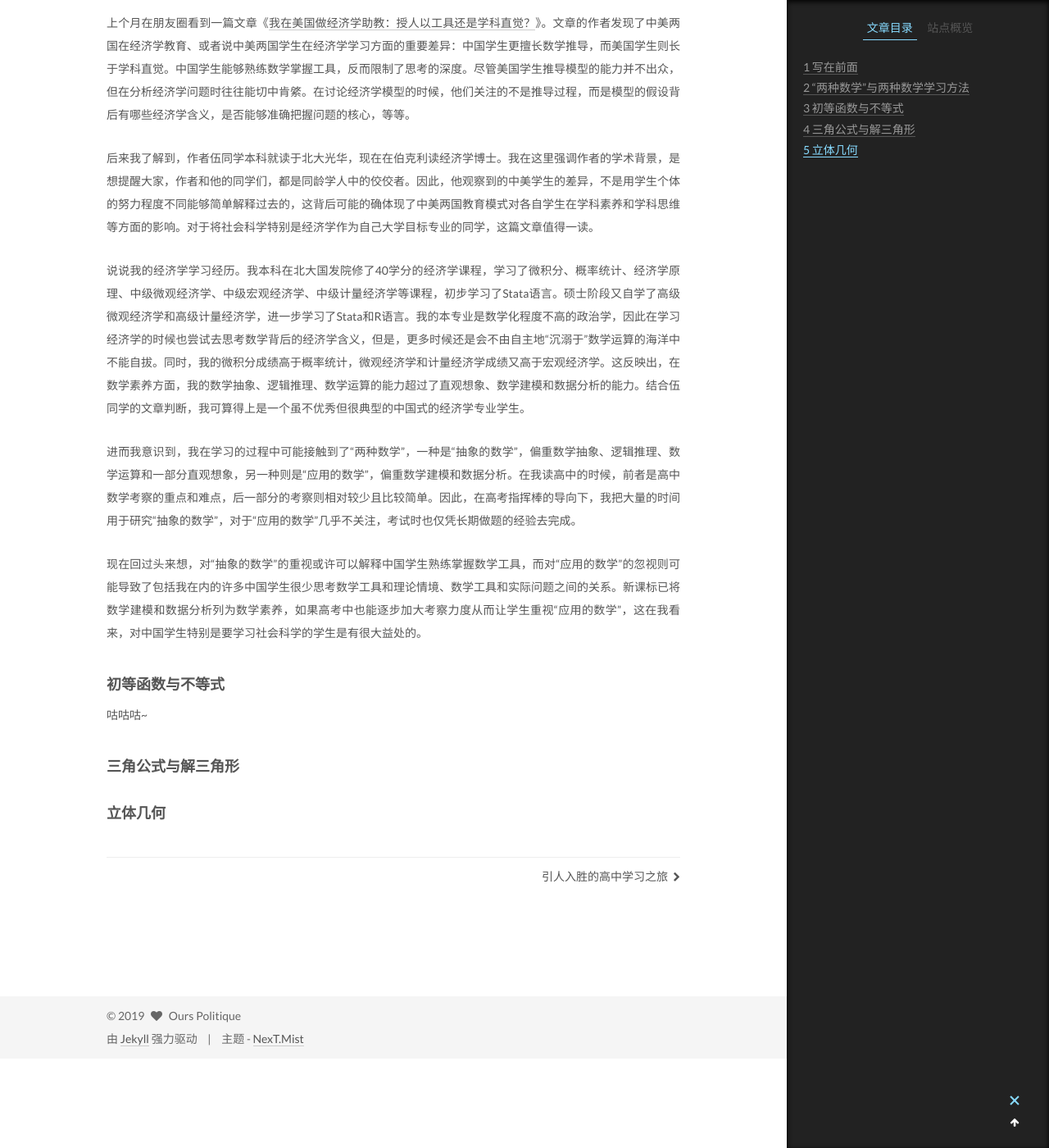
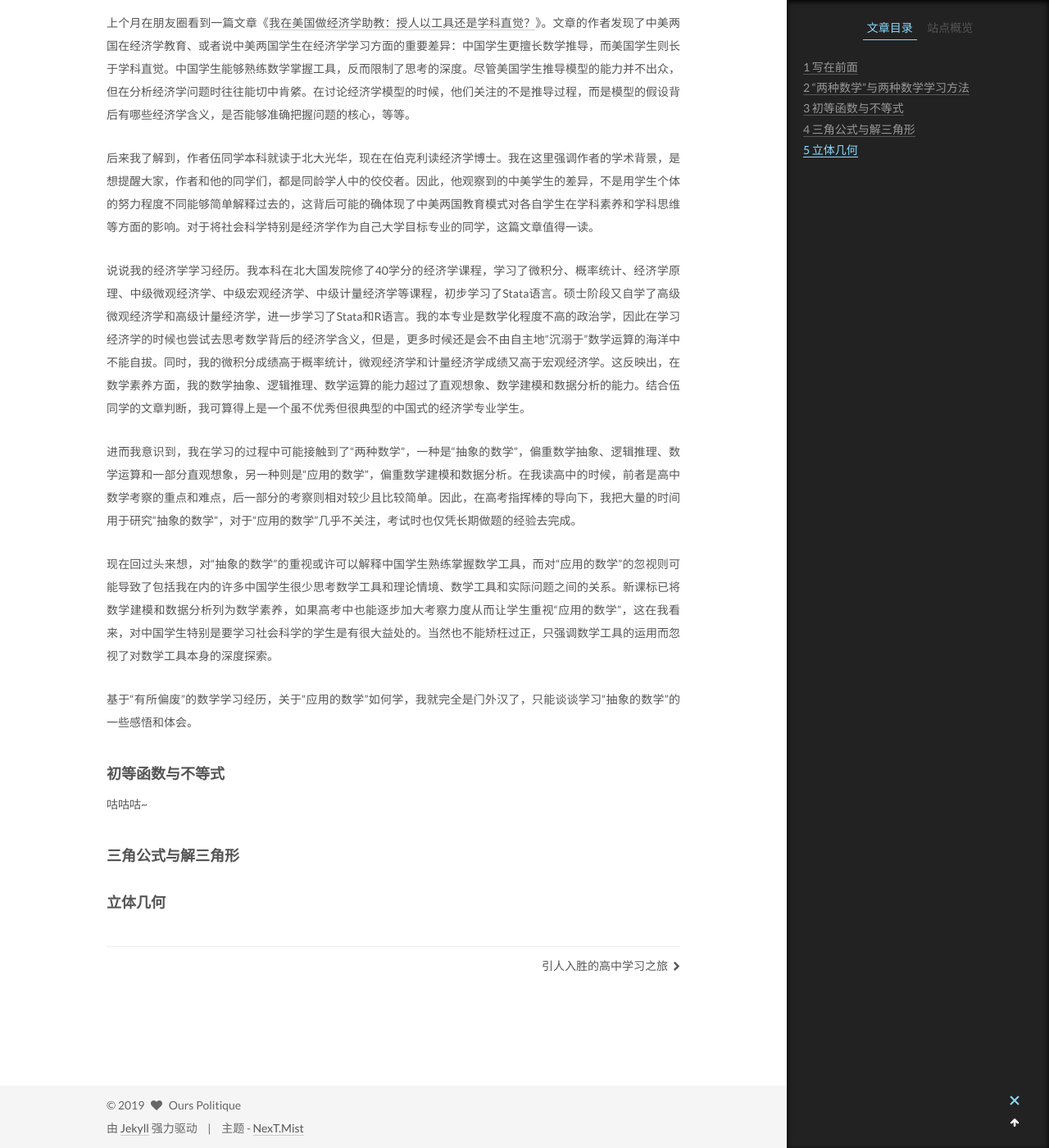
Before and after one commit to ourspolitique/ourspolitique.github.io, a Jekyll site: the page built from _posts/2019-07-09-mathematiques.md, in a window 1280 px wide and 1400 px high, scrolled down 601 px. Shown: the whole window at 82% size. Built offline with Jekyll 4.4.1, drawn with Linux system fonts in a browser that asks for light colours.

Commit message:
Update 2019-07-09-mathematiques.md

```diff
--- a/_posts/2019-07-09-mathematiques.md
+++ b/_posts/2019-07-09-mathematiques.md
@@ -20,7 +20,11 @@ tags:
 
 进而我意识到，我在学习的过程中可能接触到了“两种数学”，一种是“抽象的数学”，偏重数学抽象、逻辑推理、数学运算和一部分直观想象，另一种则是“应用的数学”，偏重数学建模和数据分析。在我读高中的时候，前者是高中数学考察的重点和难点，后一部分的考察则相对较少且比较简单。因此，在高考指挥棒的导向下，我把大量的时间用于研究“抽象的数学”，对于“应用的数学”几乎不关注，考试时也仅凭长期做题的经验去完成。
 
-现在回过头来想，对“抽象的数学”的重视或许可以解释中国学生熟练掌握数学工具，而对“应用的数学”的忽视则可能导致了包括我在内的许多中国学生很少思考数学工具和理论情境、数学工具和实际问题之间的关系。新课标已将数学建模和数据分析列为数学素养，如果高考中也能逐步加大考察力度从而让学生重视“应用的数学”，这在我看来，对中国学生特别是要学习社会科学的学生是有很大益处的。
+现在回过头来想，对“抽象的数学”的重视或许可以解释中国学生熟练掌握数学工具，而对“应用的数学”的忽视则可能导致了包括我在内的许多中国学生很少思考数学工具和理论情境、数学工具和实际问题之间的关系。新课标已将数学建模和数据分析列为数学素养，如果高考中也能逐步加大考察力度从而让学生重视“应用的数学”，这在我看来，对中国学生特别是要学习社会科学的学生是有很大益处的。当然也不能矫枉过正，只强调数学工具的运用而忽视了对数学工具本身的深度探索。
+
+基于“有所偏废”的数学学习经历，关于“应用的数学”如何学，我就完全是门外汉了，只能谈谈学习“抽象的数学”的一些感悟和体会。
+
+
 
 #### 初等函数与不等式
 
```
